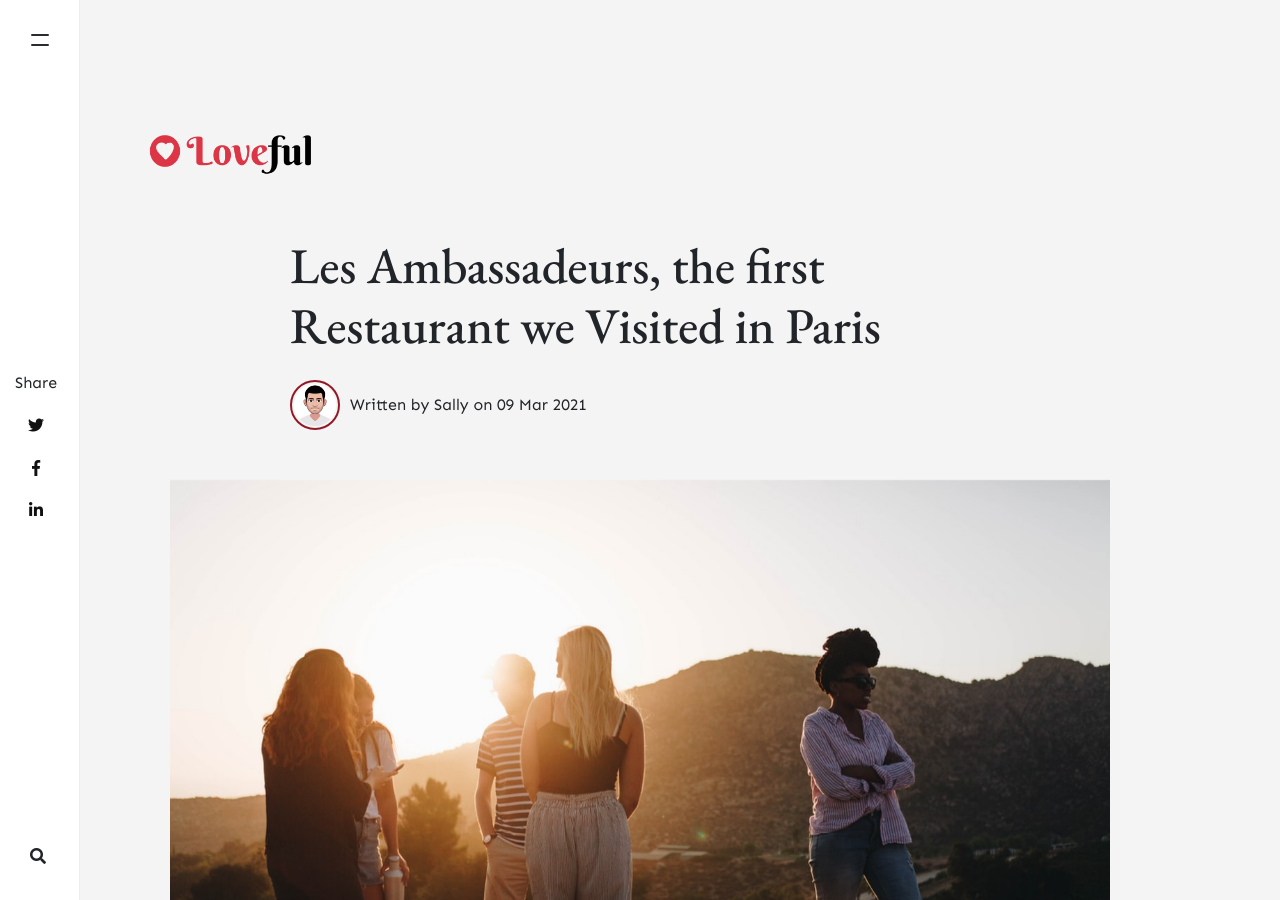
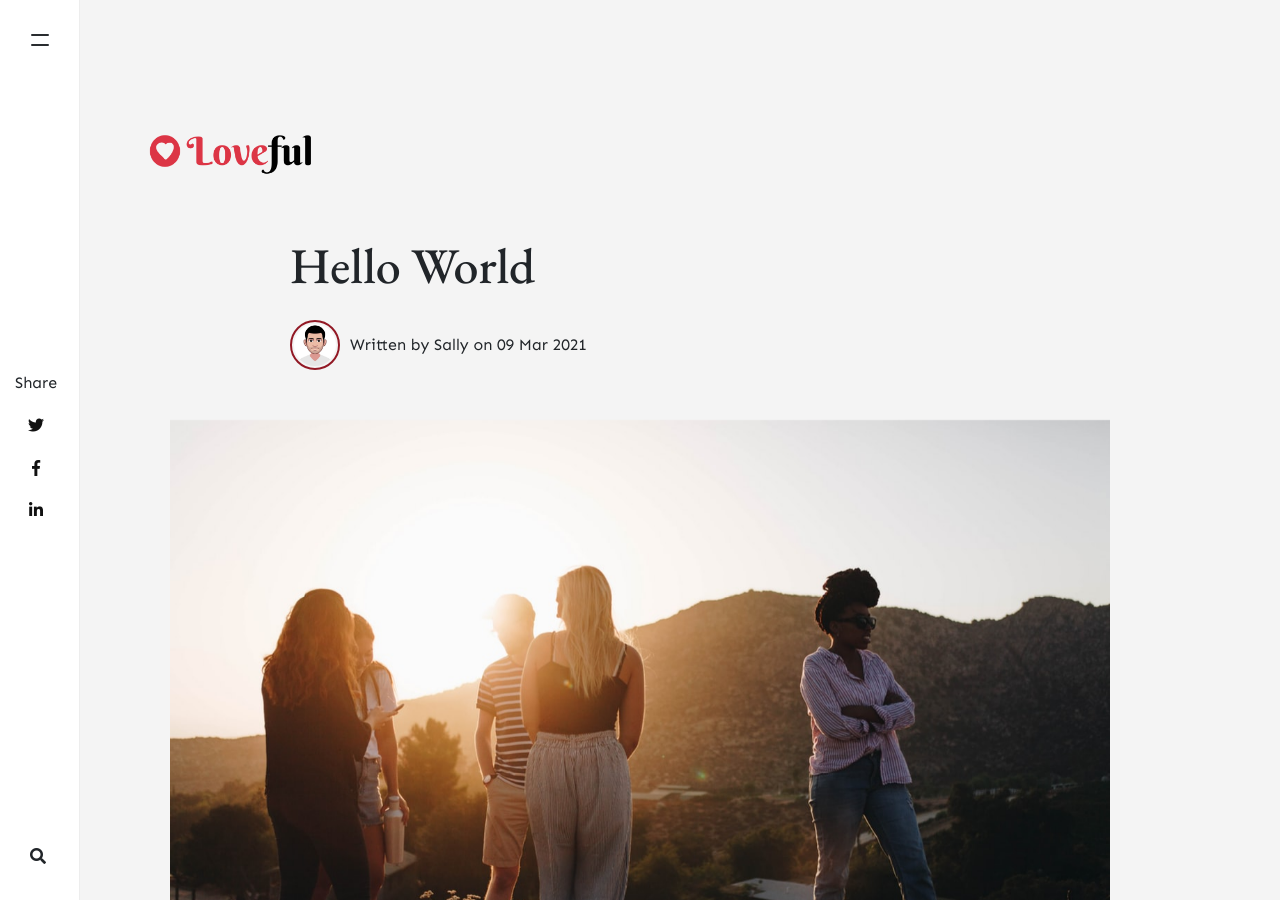
Before and after one commit to stackbit-projects/marvelous-dolphin-13283, a Jekyll site: the page built from _posts/2021-03-9-hello-world.md, in a window 1280 px wide and 900 px high. Built offline with Jekyll 4.4.1, drawn with Linux system fonts in a browser that asks for light colours; nearby versions of some CDN libraries; comment, search, counter and statistics services are not loaded.

Commit message:
2021-03-9-hello-world.md: changed

```diff
--- a/_posts/2021-03-9-hello-world.md
+++ b/_posts/2021-03-9-hello-world.md
@@ -1,6 +1,6 @@
 ---
 layout: post
-title:  "Les Ambassadeurs, the first Restaurant we Visited in Paris"
+title:  "Hello World"
 author: sal
 categories: [ Lifestyle ]
 tags: [ France ]
```
